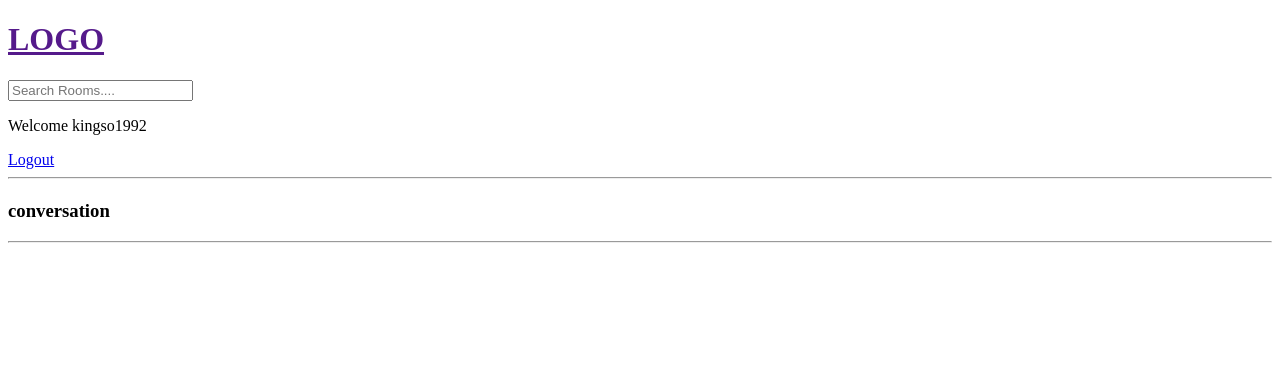
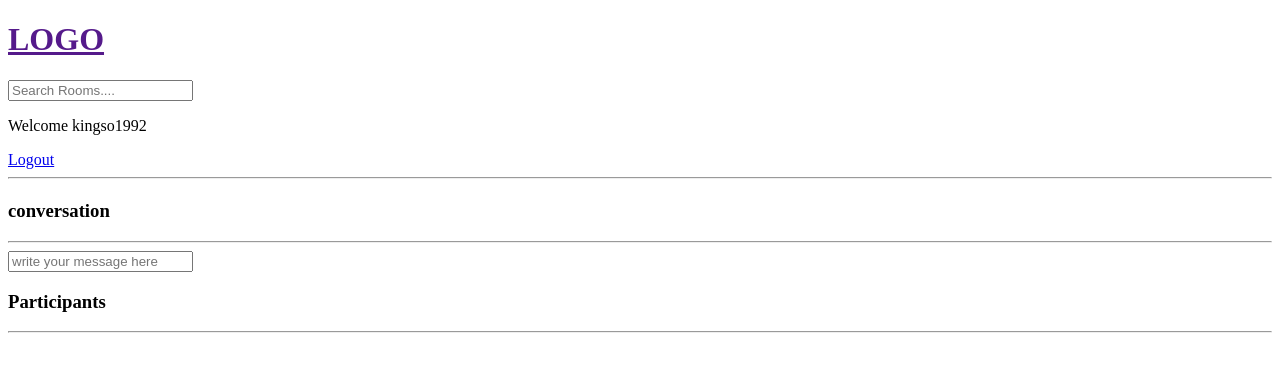
Before and after one commit to kinecon12/WeMeet, a Django app: page /room/4 in a window 1280 px wide. Shown: the top 372 px of the page. Run offline with Django 5.2, Linux system fonts and the light colour scheme; a user stored in the database is signed in; data comes from the database, SQL or seed files in the repository; both versions use the stored data as it was after the commit.

Commit message:
update participants variable on our model to show participants  sections on room page then makemigrations

```diff
--- a/WeMeet/roots/models.py
+++ b/WeMeet/roots/models.py
@@ -14,7 +14,7 @@ class Room(models.Model):
     topic= models.ForeignKey(Topic, on_delete=models.SET_NULL, null=True)
     name = models.CharField(max_length=200)
     description = models.TextField(null=True, blank=True)
-    #participants
+    participants = models.ManyToManyField(User, related_name='participants', blank=True)
     updated = models.DateTimeField(auto_now=True)
     created = models.DateTimeField(auto_now_add=True)
     class Meta:
--- a/WeMeet/roots/templates/roots/room.html
+++ b/WeMeet/roots/templates/roots/room.html
@@ -1,6 +1,9 @@
 {% extends "main.html" %}
 
 {% block content %}
+<div class="room-container">
+
+
     <h1>{{room.name}}</h1>
     <p>{{room.description}}</p>
 
@@ -15,6 +18,10 @@
           <hr>
         </div>
 
+      {% endfor %}
+
+        {% if request.user.is_authenticated %}
+
         <div class="comment-form">
           <form action="" method="POST">
               {% csrf_token %}
@@ -22,8 +29,14 @@
           </form>
 
         </div>
-  {% endfor %}
 
+        {% endif %}
+
+    </div>
+    <div>
+      <h3>Participants</h3>
+      <hr>
+    </div>
 </div>
 
 {% endblock content %}
--- a/WeMeet/roots/views.py
+++ b/WeMeet/roots/views.py
@@ -7,7 +7,7 @@ from django.contrib.auth.models import User
 from django.contrib.auth import authenticate, login, logout
 from django.http import HttpResponse
 from django.contrib.auth.forms import UserCreationForm
-from .models import Room, Topic
+from .models import Room, Topic, Message
 from .forms import RoomForm
 
 def loginPage(request):
@@ -62,7 +62,16 @@ def home(request):
 
 def room(request, pk):
   rooms = Room.objects.get(id=pk)
-  room_messages = rooms.message_set.all()
+  room_messages = rooms.message_set.all().order_by('-created')
+
+  if request.method == 'POST':
+    message = Message.objects.create(
+      user=request.user,
+      room=rooms,
+      body=request.POST.get('body')
+      )
+
+    return redirect('room', pk=pk)
   contest = {'room': room, 'room_messages': room_messages}
   return render(request, 'roots/room.html', contest)
 
```
Also changed, not shown: WeMeet/db.sqlite3, WeMeet/roots/migrations/0003_alter_room_options_room_participants.py (added). Lines whose indentation alone changed are shown as unchanged.
